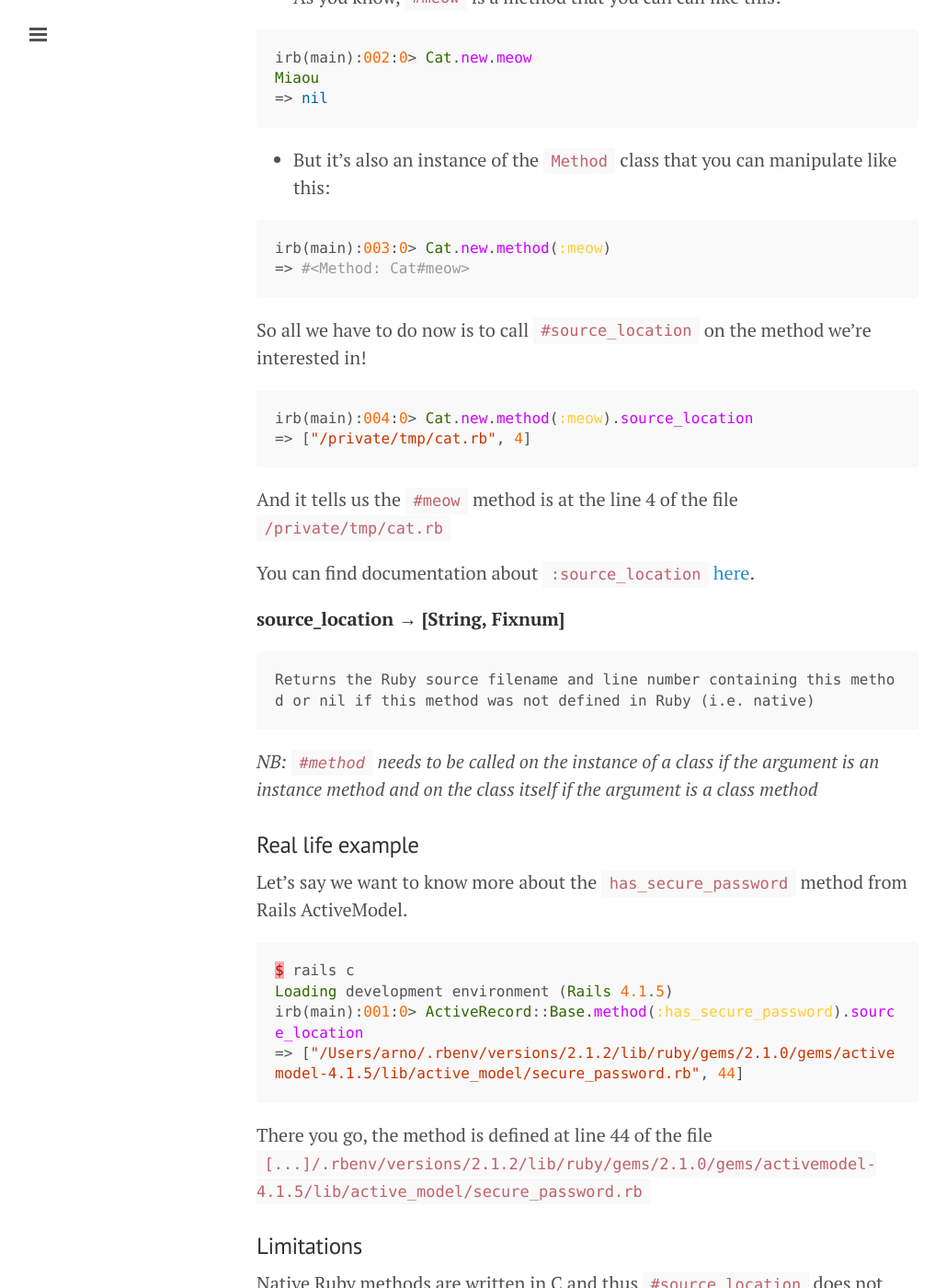
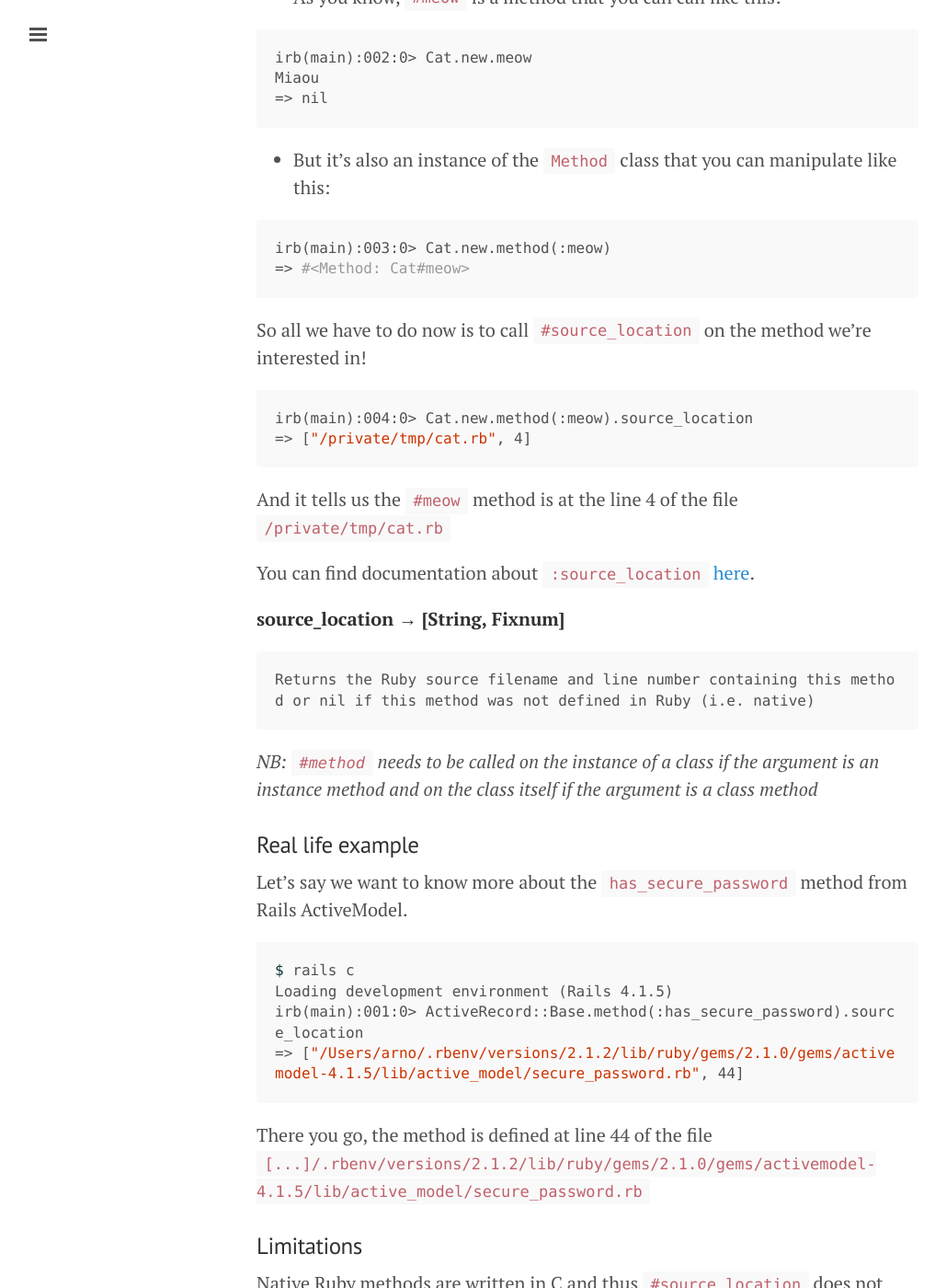
Before and after one commit to nsarno/nsarno.github.io, a Jekyll site: the page built from _posts/2015-01-20-find-source-code-location.md, in a window 1280 px wide and 1400 px high, scrolled down 1659 px. Shown: the whole window at 92% size, without its empty margins (1-1018 px from the left). Built offline with Jekyll 4.4.1, drawn with Linux system fonts in a browser that asks for light colours; Markdown is read by kramdown in place of the engine named in the settings; comment, search, counter and statistics services are not loaded; some of the changed text lies outside the part shown.

Commit message:
Update 2015-01-20-find-source-code-location.md

````diff
--- a/_posts/2015-01-20-find-source-code-location.md
+++ b/_posts/2015-01-20-find-source-code-location.md
@@ -27,7 +27,7 @@ class Cat
 end
 ```
 
-```ruby
+```bash
 $ irb
 irb(main):001:0> require './cat'
 => true
@@ -35,7 +35,7 @@ irb(main):001:0> require './cat'
 
 - As you know, `#meow` is a method that you can call like this:
 
-```ruby
+```bash
 irb(main):002:0> Cat.new.meow
 Miaou
 => nil
@@ -43,14 +43,14 @@ Miaou
 
 - But it's also an instance of the `Method` class that you can manipulate like this:
 
-```ruby
+```bash
 irb(main):003:0> Cat.new.method(:meow)
 => #<Method: Cat#meow>
 ```
 
 So all we have to do now is to call `#source_location` on the method we're interested in!
 
-```ruby
+```bash
 irb(main):004:0> Cat.new.method(:meow).source_location
 => ["/private/tmp/cat.rb", 4]
 ```
@@ -72,7 +72,7 @@ Returns the Ruby source filename and line number containing this method or nil i
 
 Let's say we want to know more about the `has_secure_password` method from Rails ActiveModel.
 
-```ruby
+```bash
 $ rails c
 Loading development environment (Rails 4.1.5)
 irb(main):001:0> ActiveRecord::Base.method(:has_secure_password).source_location
````
